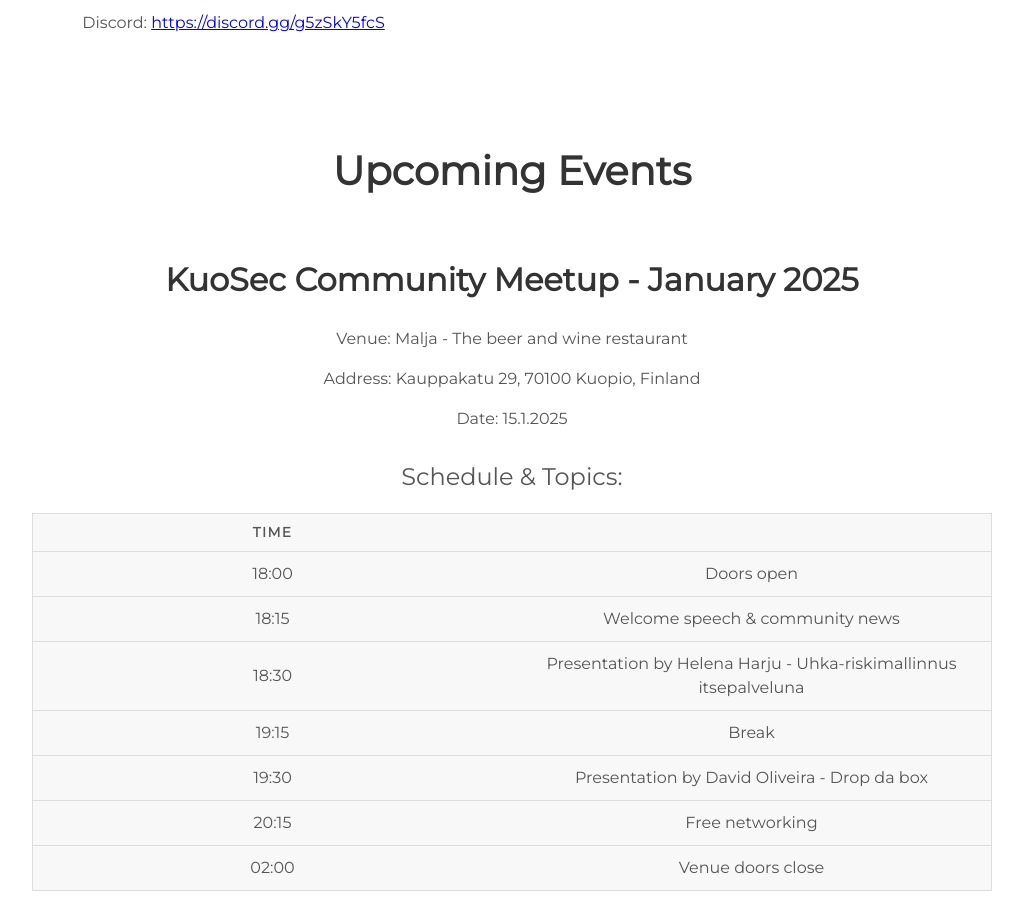
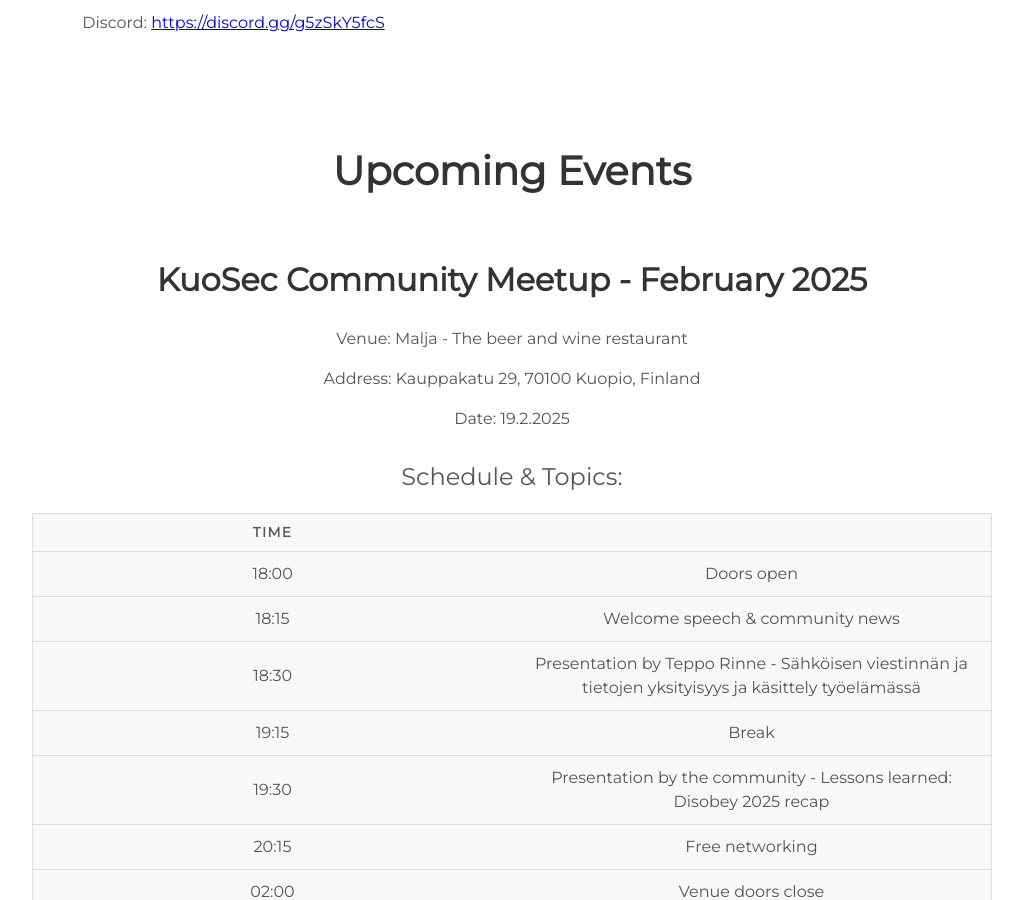
Before and after one commit to kuosec/kuosec.github.io, a Jekyll site: the page built from index.html, in a window 1280 px wide and 900 px high, scrolled down 1458 px. Shown: the whole window, without its empty margins (128-1151 px from the left). Built offline with Jekyll 4.4.1, drawn with Linux system fonts in a browser that asks for light colours.

Commit message:
Add February 2025

```diff
--- a/_includes/projects.html
+++ b/_includes/projects.html
@@ -1,6 +1,54 @@
 <div class="user-details">
 
   <h1>Upcoming Events </h1>
+  <div class="event">
+    <h2>KuoSec Community Meetup - February 2025</h2>
+    <p>Venue: Malja - The beer and wine restaurant</p>
+    <p>Address: Kauppakatu 29, 70100 Kuopio, Finland</p>
+    <p>Date: 19.2.2025</p>
+    <table>
+      <caption>Schedule & Topics:</caption>
+      <thead>
+        <tr>
+          <th scope="col">Time</th>
+          <th scope="col"></th>
+        </tr>
+      </thead>
+      <tbody>
+        <tr>
+          <td>18:00</td>
+          <td>Doors open</td>
+        </tr>
+        <tr>
+          <td scope="row">18:15</td>
+          <td>Welcome speech & community news</td>
+        </tr>
+        <tr>
+          <td scope="row">18:30</td>
+          <td>Presentation by Teppo Rinne - Sähköisen viestinnän ja
+            tietojen yksityisyys ja käsittely työelämässä</td>
+        </tr>
+        <tr>
+          <td scope="row">19:15</td>
+          <td>Break</td>
+        </tr>
+        <tr>
+          <td scope="row">19:30</td>
+          <td>Presentation by the community - Lessons learned: Disobey 2025 recap</td>
+        </tr>
+        <tr>
+          <td scope="row">20:15</td>
+          <td>Free networking</td>
+        </tr>
+        <tr>
+          <td scope="row">02:00</td>
+          <td>Venue doors close</td>
+        </tr>
+      </tbody>
+    </table>
+
+  <p>Note that the schedules are estimates.</p></div>
+  <!--
   <div class="event">
     <h2>KuoSec Community Meetup - January 2025</h2>
     <p>Venue: Malja - The beer and wine restaurant</p>
@@ -47,6 +95,7 @@
     </table>
 
     <p>Note that the schedules are estimates.</p></div>
+    -->
     <!--
     <div class="event">
     <h2>KuoSec Community Meetup - December 2024</h2>
```
